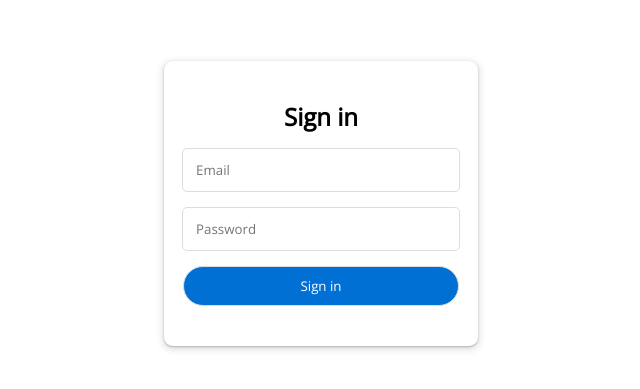
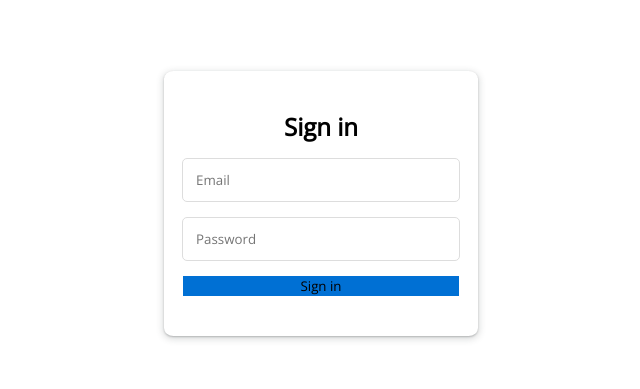
Before and after one commit to yuniyakim/React_contact-list-app, a React (Create React App) app: page / in a window 1280 px wide. Shown: the part 177-566 px from the top of the page, without its empty margins (319-959 px from the left). Built offline with nearby package versions, Linux system fonts and the light colour scheme.

Commit message:
Update button style

```diff
--- a/src/UI/Button.style.ts
+++ b/src/UI/Button.style.ts
@@ -4,16 +4,21 @@ import * as palette from "../theme/palette";
 
 export const StyledButton = styled(Button)`
   font-family: 'Open Sans', sans-serif;
-  height: 3em;
-  padding-left: 1em;
-  padding-right: 1em;
-  border: solid 1px ${palette.colors.border};
-  border-radius: 20px;
-  background-color: ${palette.colors.primary};
-  color: ${palette.colors.text};
-  cursor: pointer;
+  border: none;
+  box-shadow: none !important;
+  background-color: ${props => props.danger ? palette.colors.red : props.warning ? palette.colors.secondary : palette.colors.primary};
 
   :hover {
-    background-color: ${palette.colors.primaryActive};
+    background-color:
+            ${props => props.danger ? palette.colors.redHover : props.warning ? palette.colors.secondaryHover : palette.colors.primaryHover};
+  }
+
+  :focus, :active {
+    background-color: ${props => props.danger ? palette.colors.red : props.warning ? palette.colors.secondary : palette.colors.primary};
+
+    :hover {
+      background-color:
+              ${props => props.danger ? palette.colors.redHover : props.warning ? palette.colors.secondaryHover : palette.colors.primaryHover};
+    }
   }
 `
```
